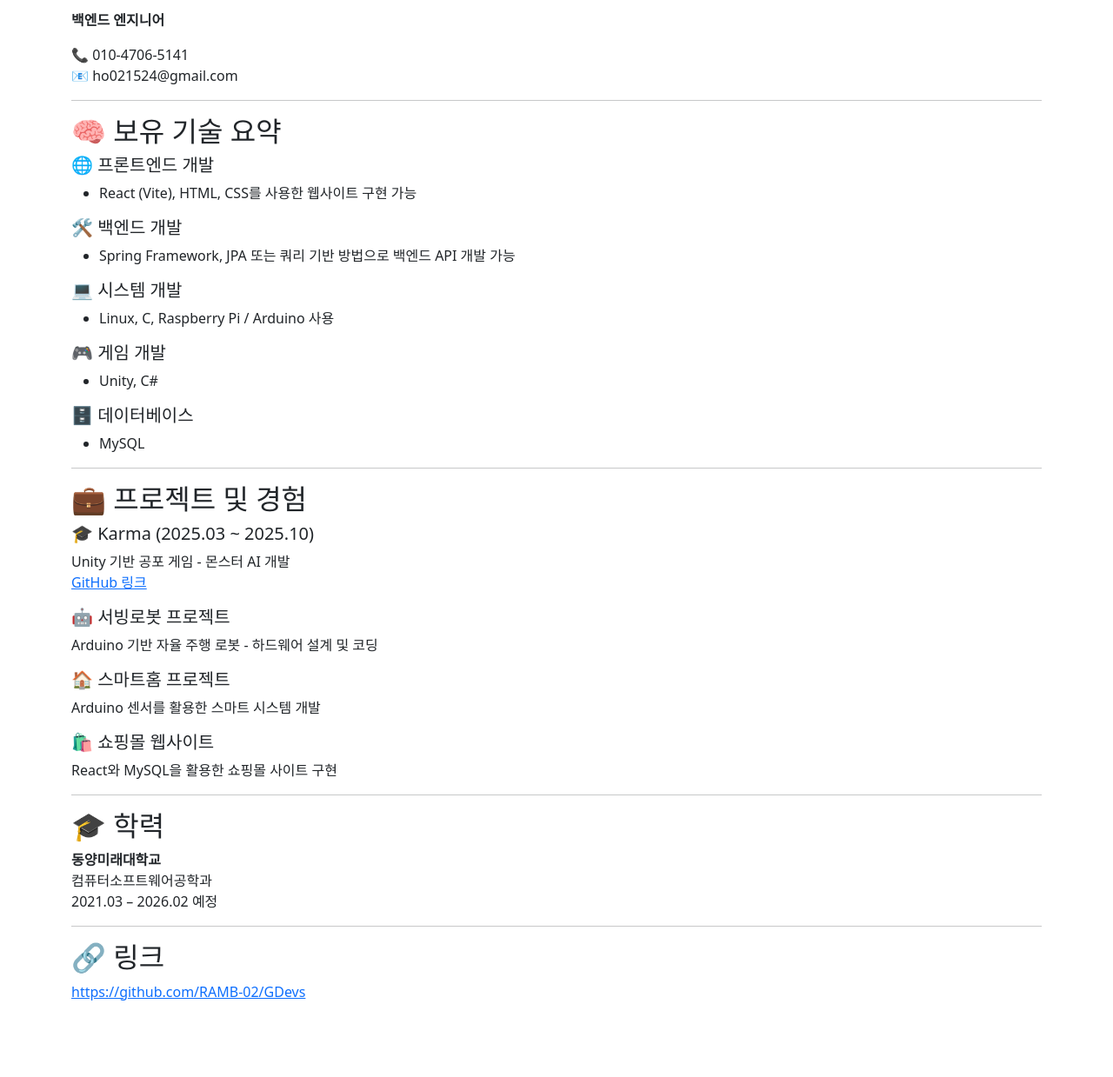
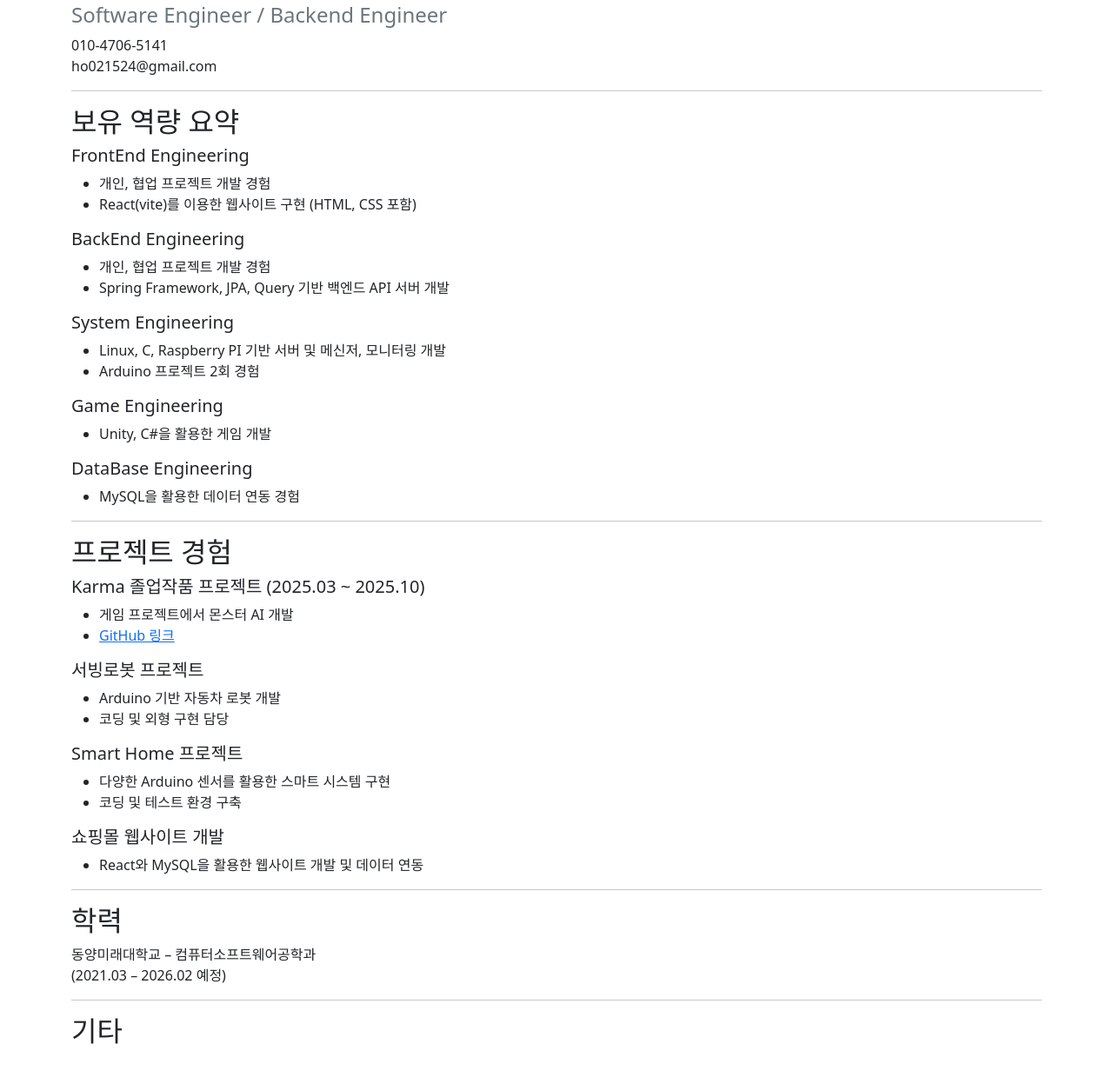
Before and after one commit to ho0215/resume, a plain HTML site: page index.html in a window 1280 px wide. Shown: the part 109-1348 px from the top of the page at 87% size. Before the commit the page ends 1310 px from the top, so only its background shows below. Drawn offline with nearby package versions, Linux system fonts and the light colour scheme.

Commit message:
Update index.html

```diff
--- a/index.html
+++ b/index.html
@@ -9,42 +9,65 @@
 </head>
 <body>
 <div class="container my-5">
-    <h1 class="mb-4">김현우 (Hyeon Woo Kim)</h1>
-    <p><strong>백엔드 엔지니어</strong></p>
-    <p>📞 010-4706-5141<br>📧 ho021524@gmail.com</p>
+    <h1 class="mb-3">Hyeon Woo Kim</h1>
+    <h4 class="text-muted">Software Engineer / Backend Engineer</h4>
+    <p>010-4706-5141<br>ho021524@gmail.com</p>
 
     <hr>
-    <h2>🧠 보유 기술 요약</h2>
-    <h5>🌐 프론트엔드 개발</h5>
-    <ul><li>React (Vite), HTML, CSS를 사용한 웹사이트 구현 가능</li></ul>
-    <h5>🛠️ 백엔드 개발</h5>
-    <ul><li>Spring Framework, JPA 또는 쿼리 기반 방법으로 백엔드 API 개발 가능</li></ul>
-    <h5>💻 시스템 개발</h5>
-    <ul><li>Linux, C, Raspberry Pi / Arduino 사용</li></ul>
-    <h5>🎮 게임 개발</h5>
-    <ul><li>Unity, C#</li></ul>
-    <h5>🗄️ 데이터베이스</h5>
-    <ul><li>MySQL</li></ul>
+    <h2>보유 역량 요약</h2>
+    <h5>FrontEnd Engineering</h5>
+    <ul>
+        <li>개인, 협업 프로젝트 개발 경험</li>
+        <li>React(vite)를 이용한 웹사이트 구현 (HTML, CSS 포함)</li>
+    </ul>
+    <h5>BackEnd Engineering</h5>
+    <ul>
+        <li>개인, 협업 프로젝트 개발 경험</li>
+        <li>Spring Framework, JPA, Query 기반 백엔드 API 서버 개발</li>
+    </ul>
+    <h5>System Engineering</h5>
+    <ul>
+        <li>Linux, C, Raspberry PI 기반 서버 및 메신저, 모니터링 개발</li>
+        <li>Arduino 프로젝트 2회 경험</li>
+    </ul>
+    <h5>Game Engineering</h5>
+    <ul>
+        <li>Unity, C#을 활용한 게임 개발</li>
+    </ul>
+    <h5>DataBase Engineering</h5>
+    <ul>
+        <li>MySQL을 활용한 데이터 연동 경험</li>
+    </ul>
 
     <hr>
-    <h2>💼 프로젝트 및 경험</h2>
-    <h5>🎓 Karma (2025.03 ~ 2025.10)</h5>
-    <p>Unity 기반 공포 게임 - 몬스터 AI 개발<br>
-    <a href="https://github.com/RAMB-02/GDevs">GitHub 링크</a></p>
-    <h5>🤖 서빙로봇 프로젝트</h5>
-    <p>Arduino 기반 자율 주행 로봇 - 하드웨어 설계 및 코딩</p>
-    <h5>🏠 스마트홈 프로젝트</h5>
-    <p>Arduino 센서를 활용한 스마트 시스템 개발</p>
-    <h5>🛍️ 쇼핑몰 웹사이트</h5>
-    <p>React와 MySQL을 활용한 쇼핑몰 사이트 구현</p>
+    <h2>프로젝트 경험</h2>
+    <h5>Karma 졸업작품 프로젝트 (2025.03 ~ 2025.10)</h5>
+    <ul>
+        <li>게임 프로젝트에서 몬스터 AI 개발</li>
+        <li><a href="https://github.com/RAMB-02/GDevs">GitHub 링크</a></li>
+    </ul>
+    <h5>서빙로봇 프로젝트</h5>
+    <ul>
+        <li>Arduino 기반 자동차 로봇 개발</li>
+        <li>코딩 및 외형 구현 담당</li>
+    </ul>
+    <h5>Smart Home 프로젝트</h5>
+    <ul>
+        <li>다양한 Arduino 센서를 활용한 스마트 시스템 구현</li>
+        <li>코딩 및 테스트 환경 구축</li>
+    </ul>
+    <h5>쇼핑몰 웹사이트 개발</h5>
+    <ul>
+        <li>React와 MySQL을 활용한 웹사이트 개발 및 데이터 연동</li>
+    </ul>
 
     <hr>
-    <h2>🎓 학력</h2>
-    <p><strong>동양미래대학교</strong><br>컴퓨터소프트웨어공학과<br>2021.03 – 2026.02 예정</p>
+    <h2>학력</h2>
+    <p>동양미래대학교 – 컴퓨터소프트웨어공학과<br>(2021.03 – 2026.02 예정)</p>
 
     <hr>
-    <h2>🔗 링크</h2>
-    <p><a href="https://github.com/RAMB-02/GDevs">https://github.com/RAMB-02/GDevs</a></p>
+    <h2>기타</h2>
+
 </div>
 </body>
 </html>
```
